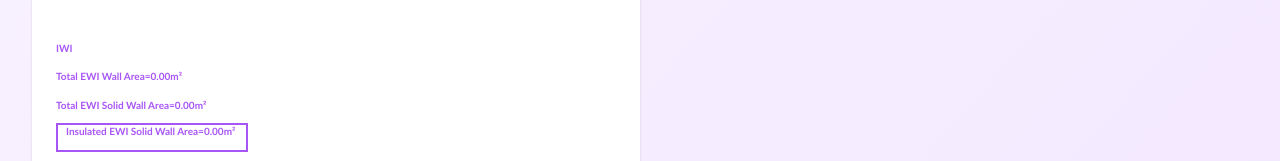
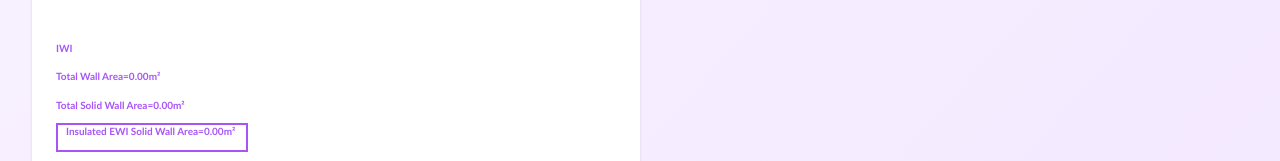
Before and after one commit to HameyDev/popt-calculator, a Next.js app: page /ewi in a window 1280 px wide. Shown: the part 996-1157 px from the top of the page. Built offline with nearby package versions, Linux system fonts and the light colour scheme.

Commit message:
Update page.jsx

```diff
--- a/src/app/ewi/page.jsx
+++ b/src/app/ewi/page.jsx
@@ -270,10 +270,10 @@ export default function EWICalculator() {
 
         <p className="mt-12 font-semibold text-purple-500">IWI</p>
         <p className="mt-4 font-semibold text-purple-500">
-          Total EWI Wall Area={totals.totalWallArea}m²
+          Total Wall Area={totals.totalWallArea}m²
         </p>
         <p className="mt-4 font-semibold text-purple-500">
-          Total EWI Solid Wall Area={(totals.totalWallArea - totals.cavityArea).toFixed(2)}m²
+          Total Solid Wall Area={(totals.totalWallArea - totals.cavityArea).toFixed(2)}m²
         </p>
         {totals.cavityArea > 0 && (
          <p className="mt-4 font-semibold text-purple-500">
```
